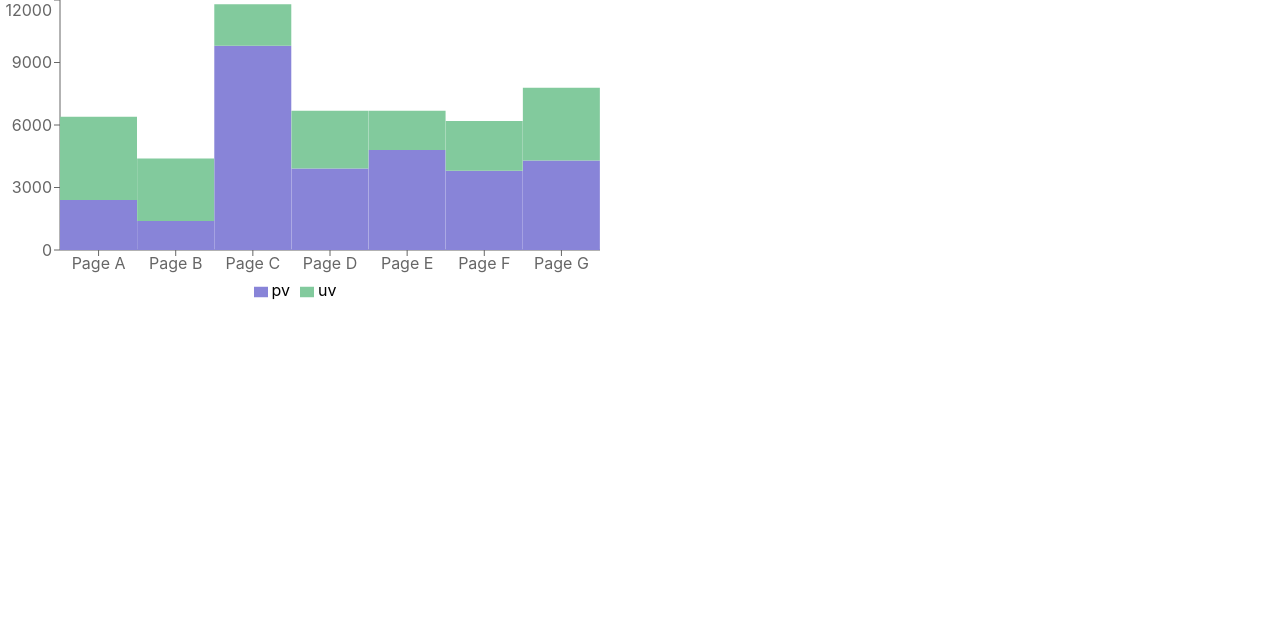
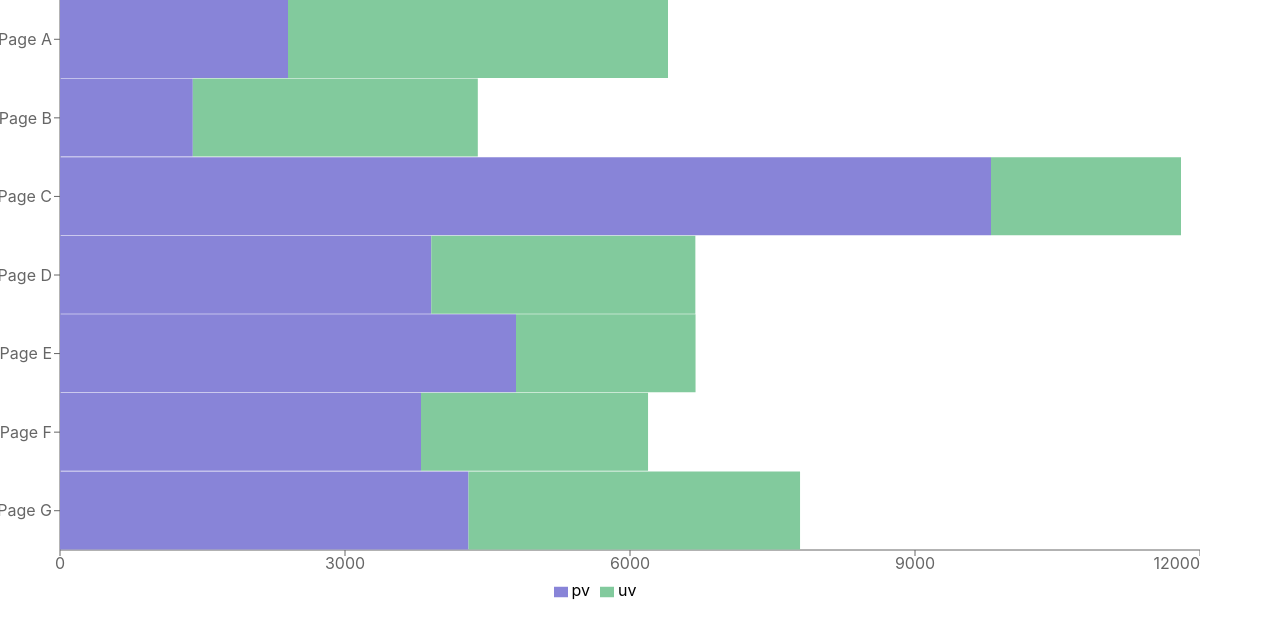
Before and after one commit to bkorbuly/Test, a React (Create React App) app: page / in a window 1280 px wide. Shown: the top 638 px of the page. Built offline with nearby package versions, Linux system fonts and the light colour scheme.

Commit message:
vertical chart

```diff
--- a/src/FunnelChart.js
+++ b/src/FunnelChart.js
@@ -16,14 +16,14 @@ const data = [
 const FunnelChart = (props) => {
     return(
         //<ResponsiveContainer>
-            <BarChart width={600} height={300} data={data}
+            <BarChart width={1200} height={600} data={data}
                       barGap="0"
                       barCategoryGap="0"
-                      layout="horizontal"
+                      layout="vertical"
                       margin={{top: 0, right: 0, left: 0, bottom: 0}}>
                 <CartesianGrid visibility="hidden" />
-                <XAxis dataKey="name" />
-                <YAxis />
+                <XAxis type="number" />
+                <YAxis type="category" dataKey="name" />
                 <Tooltip />
                 <Legend />
                 <Bar dataKey="pv" fill="#8884d8" stackId="a" />
```
